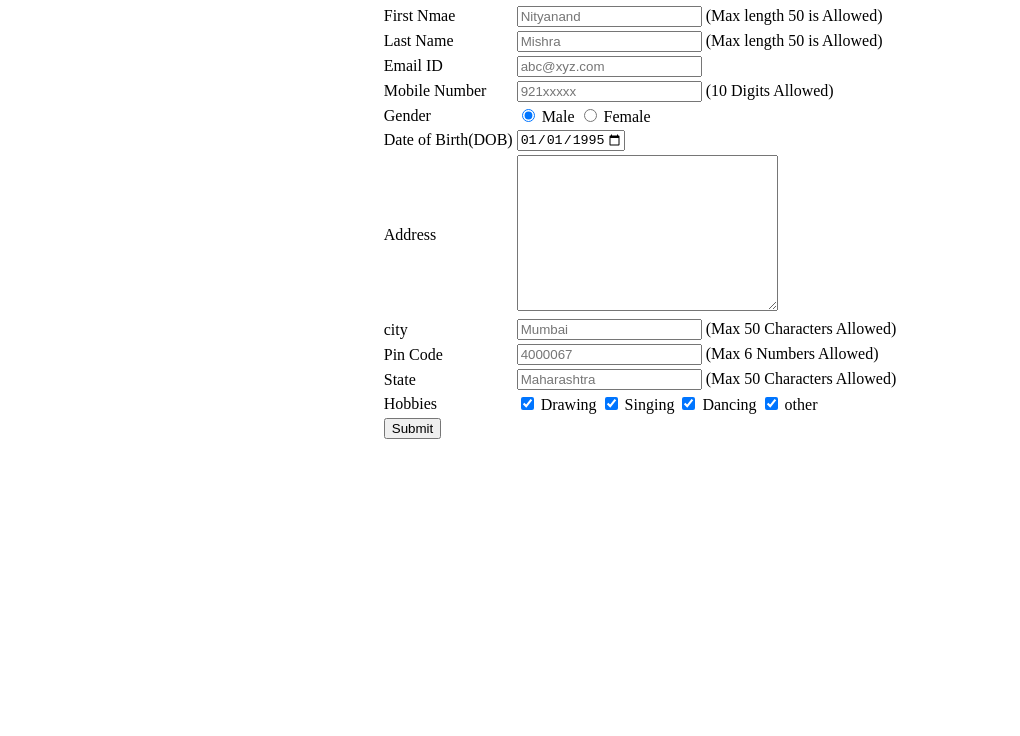
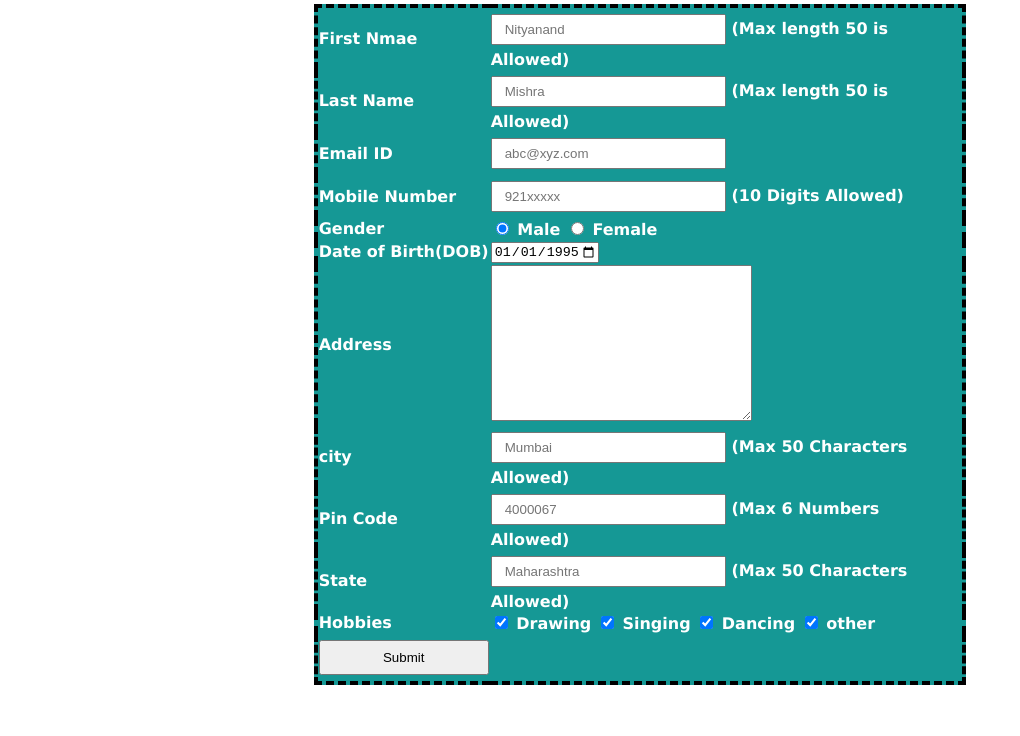
Before and after one commit to NityanandMishra/Students-Registration-Form, a plain HTML site: page index.html in a window 1280 px wide. Shown: the part 64-800 px from the top of the page, without its empty margins (0-1020 px from the left). Drawn offline with Linux system fonts and the light colour scheme.

Commit message:
Update index.html

```diff
--- a/index.html
+++ b/index.html
@@ -5,7 +5,7 @@
     <meta http-equiv="X-UA-Compatible" content="IE=edge">
     <meta name="viewport" content="width=device-width, initial-scale=1.0">
     <title>Student Registration form</title>
-    <link rel="stylesheet" href="css\styles.css">
+    <link rel="stylesheet" href="./styles.css">
 </head>
 <body>
   <h2>Student Registration Form</h2>
```
